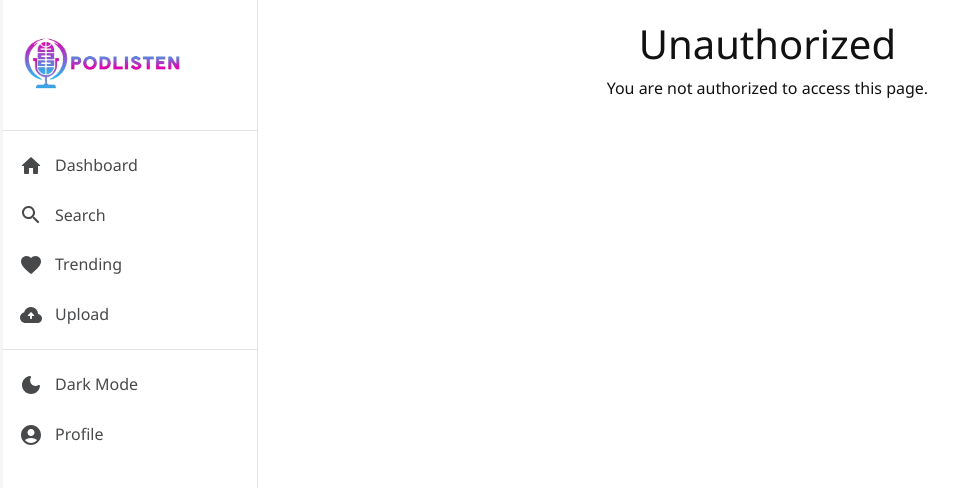
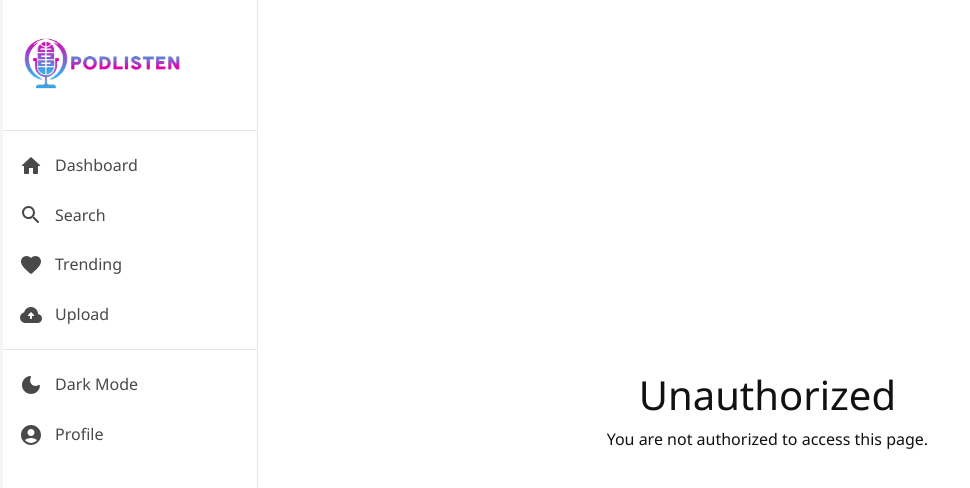
Before and after one commit to Mahesh10k/PodListen, a React (Vite) app in the folder Client/: page /dashboard/unauthorized in a window 1280 px wide. Shown: the top 488 px of the page, without its empty margins (0-970 px from the left). Built offline with nearby package versions, Linux system fonts and the light colour scheme; no server answers.

Commit message:
added styles

```diff
--- a/Client/src/pages/UnauthorizedPage.jsx
+++ b/Client/src/pages/UnauthorizedPage.jsx
@@ -5,7 +5,7 @@ import React from "react";
 let divStyling={
     height:"100vh",
     textAlign:"center",
-    alignItems:"center"
+    alignContent:"center"
 }
 
 const Unauthorized = () => {
```
